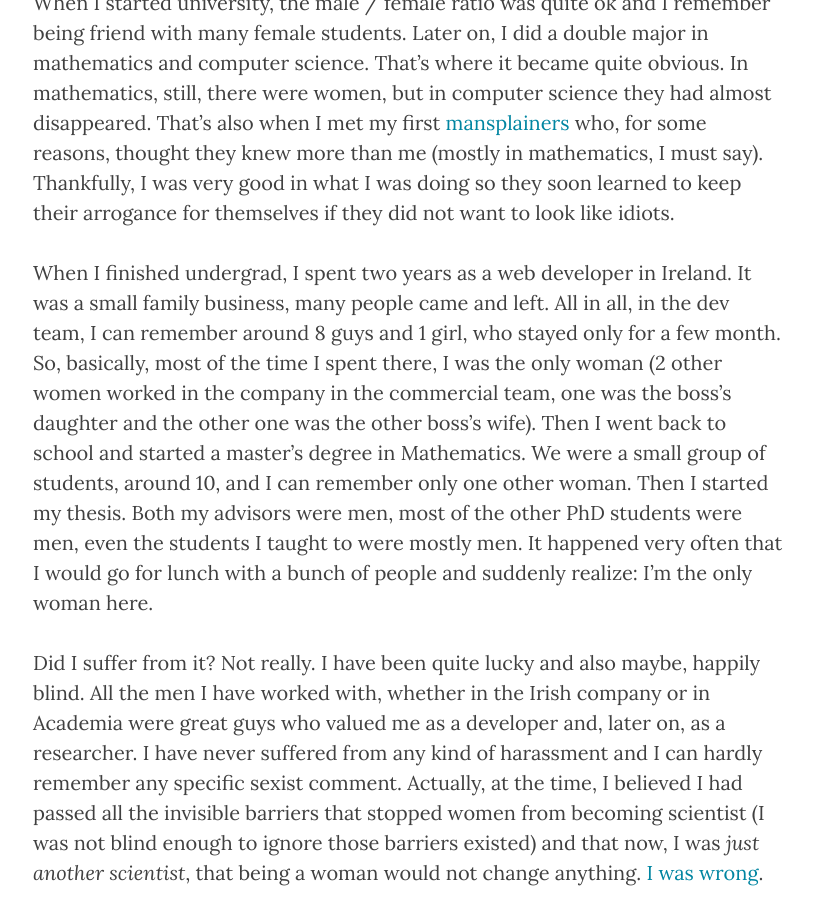
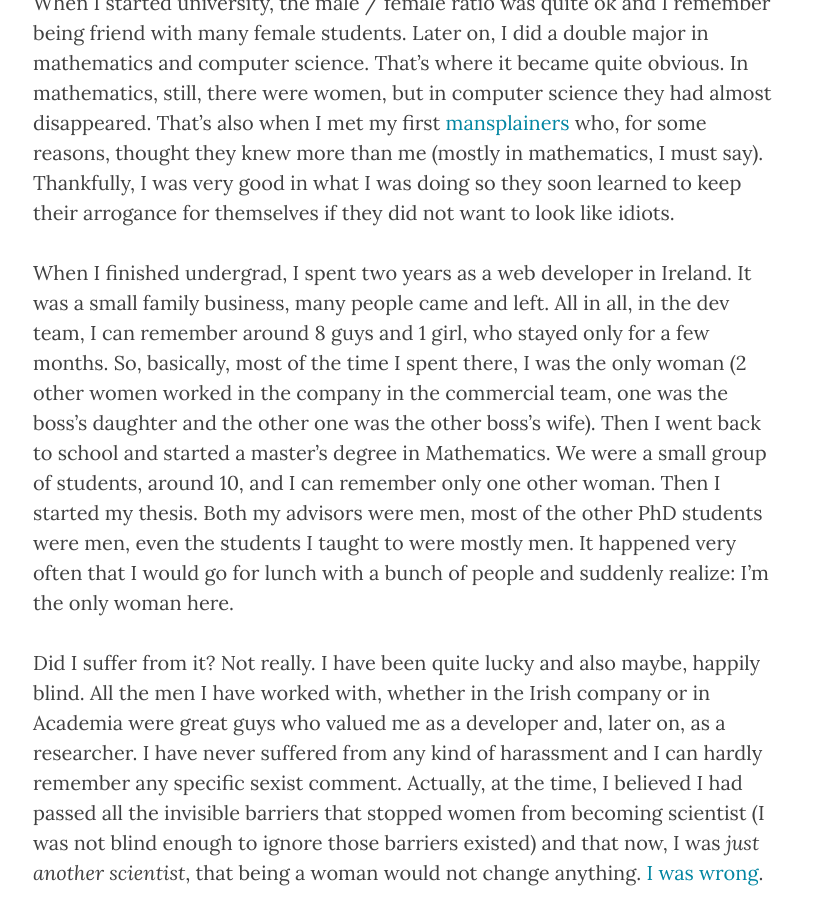
Before and after one commit to VivianePons/vivianepons.github.com, a Jekyll site: the page built from _posts/2017-04-10-OnlyWoman.md, in a window 1280 px wide and 900 px high, scrolled down 1289 px. Shown: the whole window, without its empty margins (232-1045 px from the left). Built offline with Jekyll 4.4.1, drawn with Linux system fonts in a browser that asks for light colours; nearby versions of some CDN libraries; comment, search, counter and statistics services are not loaded; some of the changed text lies outside the part shown.

Commit message:
Fix some typos

```diff
--- a/_posts/2017-04-10-OnlyWoman.md
+++ b/_posts/2017-04-10-OnlyWoman.md
@@ -40,7 +40,7 @@ for themselves if they did not want to look like idiots.
 
 When I finished undergrad, I spent two years as a web developer in Ireland. It was a small
 family business, many people came and left. All in all, in the dev team, I can remember around
-8 guys and 1 girl, who stayed only for a few month. So, basically, most of the time I
+8 guys and 1 girl, who stayed only for a few months. So, basically, most of the time I
 spent there, I was the only woman (2 other women worked in the company in the commercial team,
 one was the boss's daughter and the other one was the other boss's wife). Then I
 went back to school and started a master's degree in Mathematics. We were a small group
```
Also changed, not shown: other parts of _posts/2017-04-10-OnlyWoman.md (+3 -3 lines).
